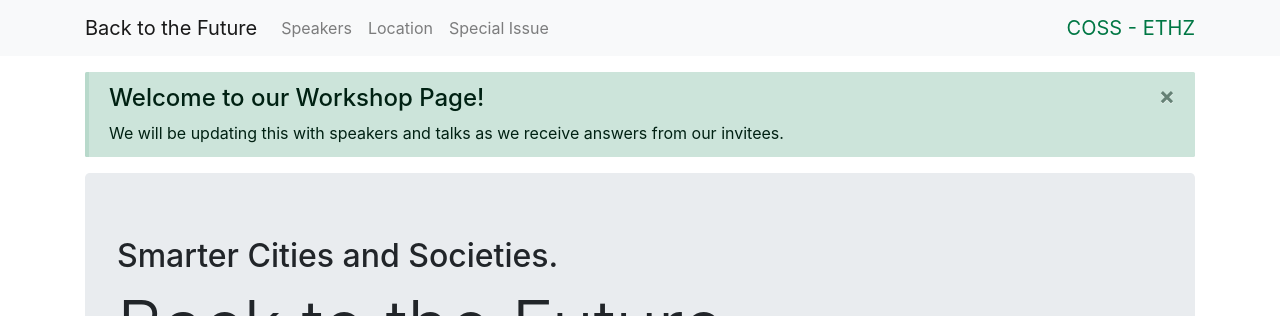
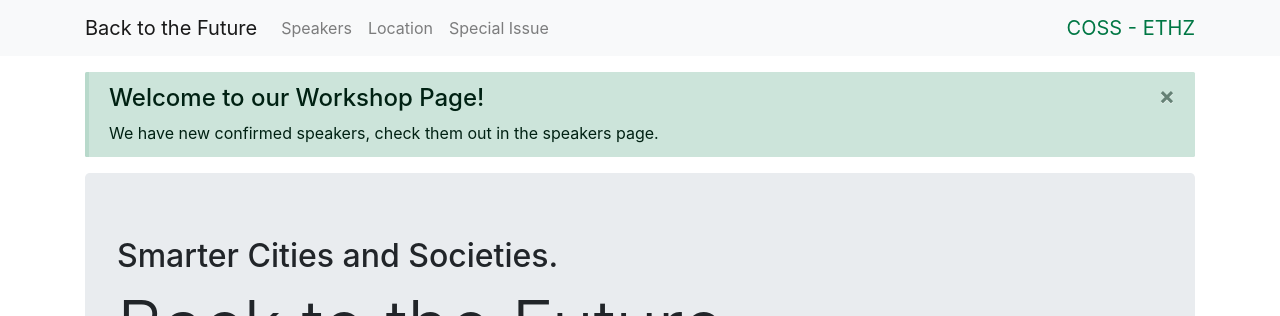
Before and after one commit to ethz-coss/ethz-coss.github.io, a Jekyll site: the page built from index.md, in a window 1280 px wide and 1400 px high. Shown: the top 316 px of the window. Built offline with Jekyll 4.4.1, drawn with Linux system fonts in a browser that asks for light colours.

Commit message:
speakers button

```diff
--- a/_config.yml
+++ b/_config.yml
@@ -113,6 +113,8 @@
 #        relative_url: /program/
       - name: Location
         relative_url: /location/
+      - name: Speakers
+        relative_url: /speakers/
 #      - name: Special Issue
 #        relative_url: /special-issue/
 
@@ -122,7 +124,7 @@
       color: primary
       main_only: true
       text: |
-        We will be updating this with speakers and talks as we receive answers from our invitees.
+        We have new confirmed speakers, check them out in the speakers page.
 #    - text: This is just some random content for demonstration purposes.
 #      color: warning
 #      pages_only: true
```
